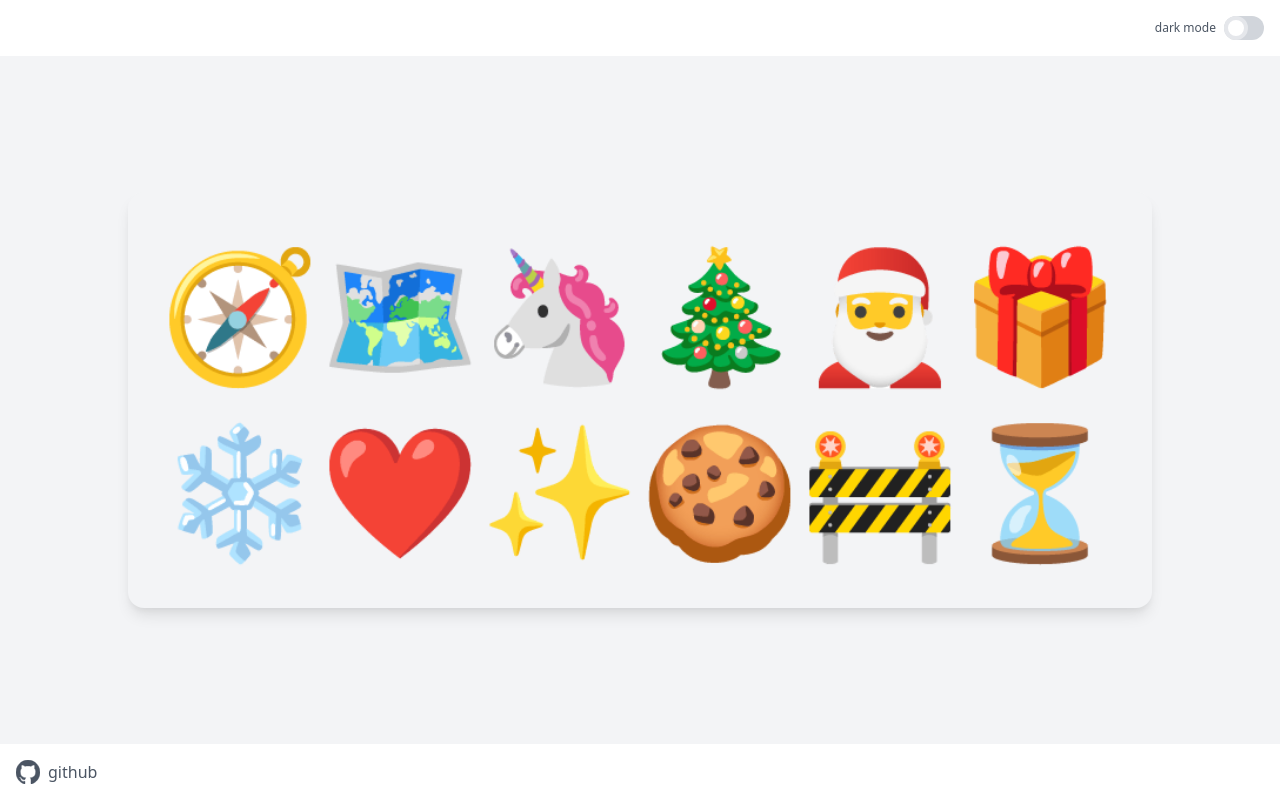
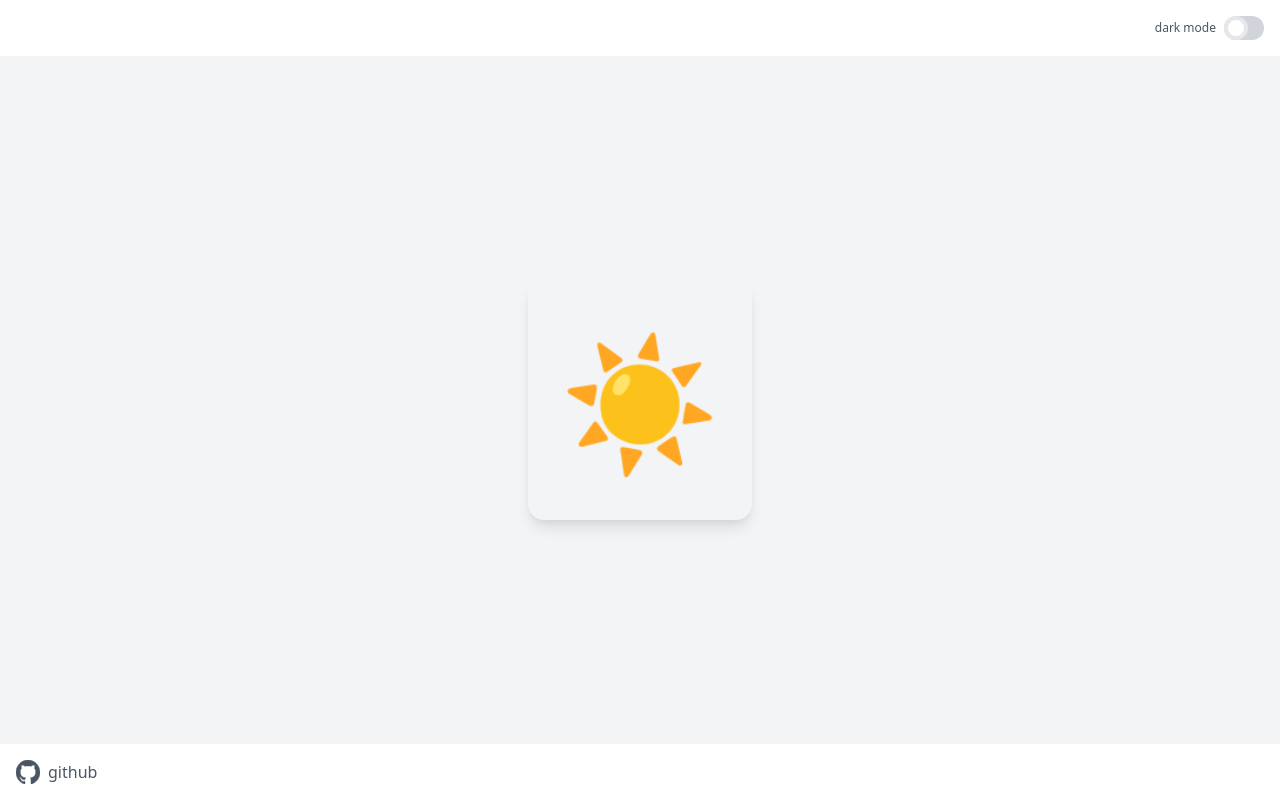
Before and after one commit to endziu/tailwind-nextjs-darkmode, a Next.js app: page / in a window 1280 px wide. Built offline with nearby package versions, Linux system fonts and the light colour scheme.

Commit message:
switch emoji on theme change

```diff
--- a/components/emojiCard.js
+++ b/components/emojiCard.js
@@ -1,8 +1,7 @@
-export default function EmojiCard() {
+export default function EmojiCard({theme}) {
 return(
   <div className="flex flex-col bg-gray-100 dark:bg-gray-700 m-auto p-8 shadow-lg rounded-2xl text-gray-300 no-underline">
-  <span className="text-4xl md:text-6xl lg:text-8xl xl:text-9xl leading-snug md:leading-snug lg:leading-snug xl:leading-snug"> 🧭🗺️🦄🎄🎅🎁</span>
-  <span className="text-4xl md:text-6xl lg:text-8xl xl:text-9xl leading-snug md:leading-snug lg:leading-snug xl:leading-snug"> ❄️❤️✨🍪🚧⏳</span>
+    <span className="text-4xl md:text-6xl lg:text-8xl xl:text-9xl leading-snug md:leading-snug lg:leading-snug xl:leading-snug">{theme === "dark" ? "🌘" : "☀️"}</span>
   </div>
   )
 }
--- a/pages/index.js
+++ b/pages/index.js
@@ -30,7 +30,7 @@ export default function IndexPage() {
         <ThemeSwitch handler={handleColorScheme} current={theme}/>
       </header>
       <main className={mainClass} style={footerStyle} >
-        <EmojiCard />
+        <EmojiCard theme={theme}/>
       </main>
       <footer className={footerClass}>
         <GithubLink />
```
